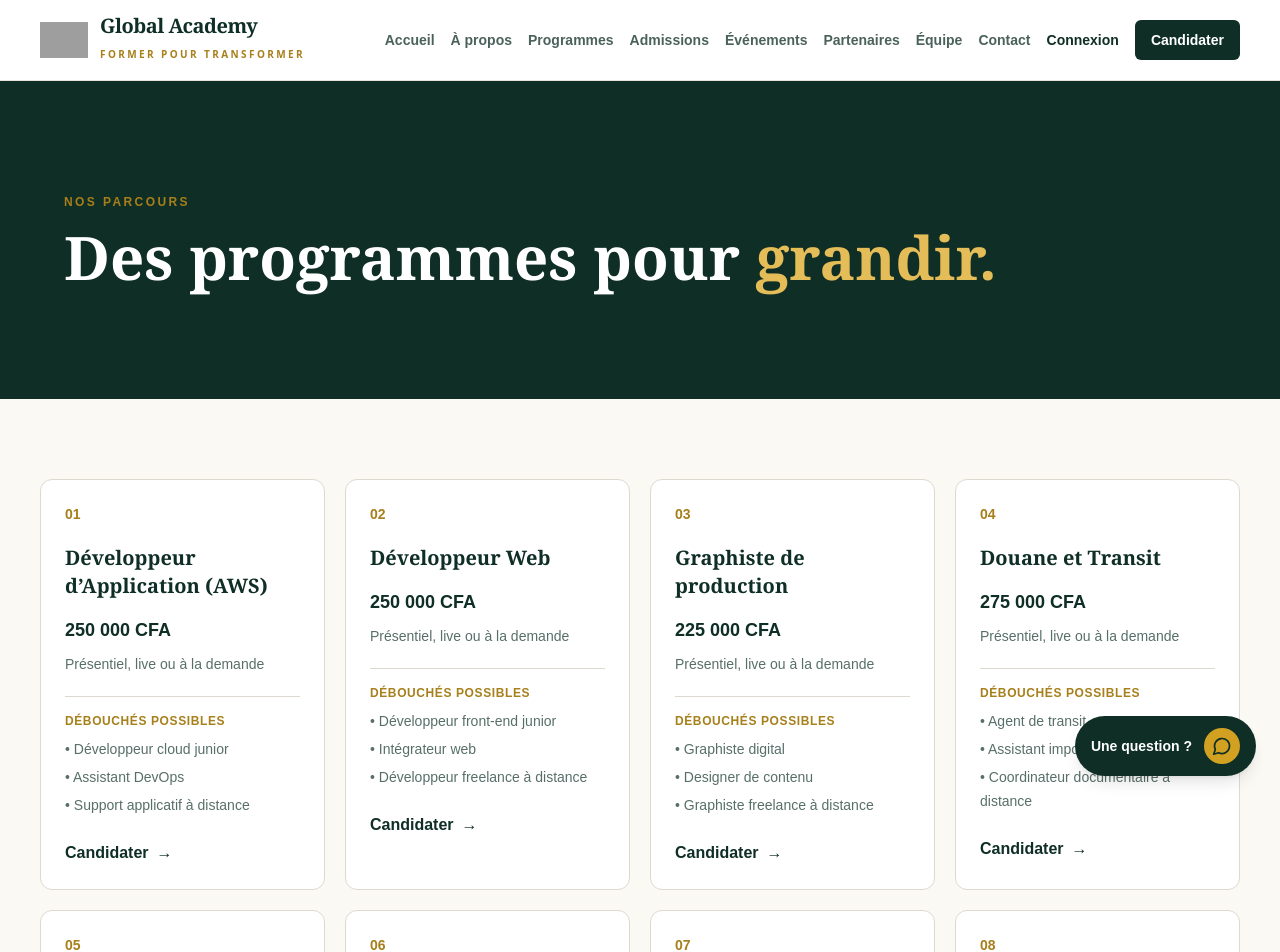
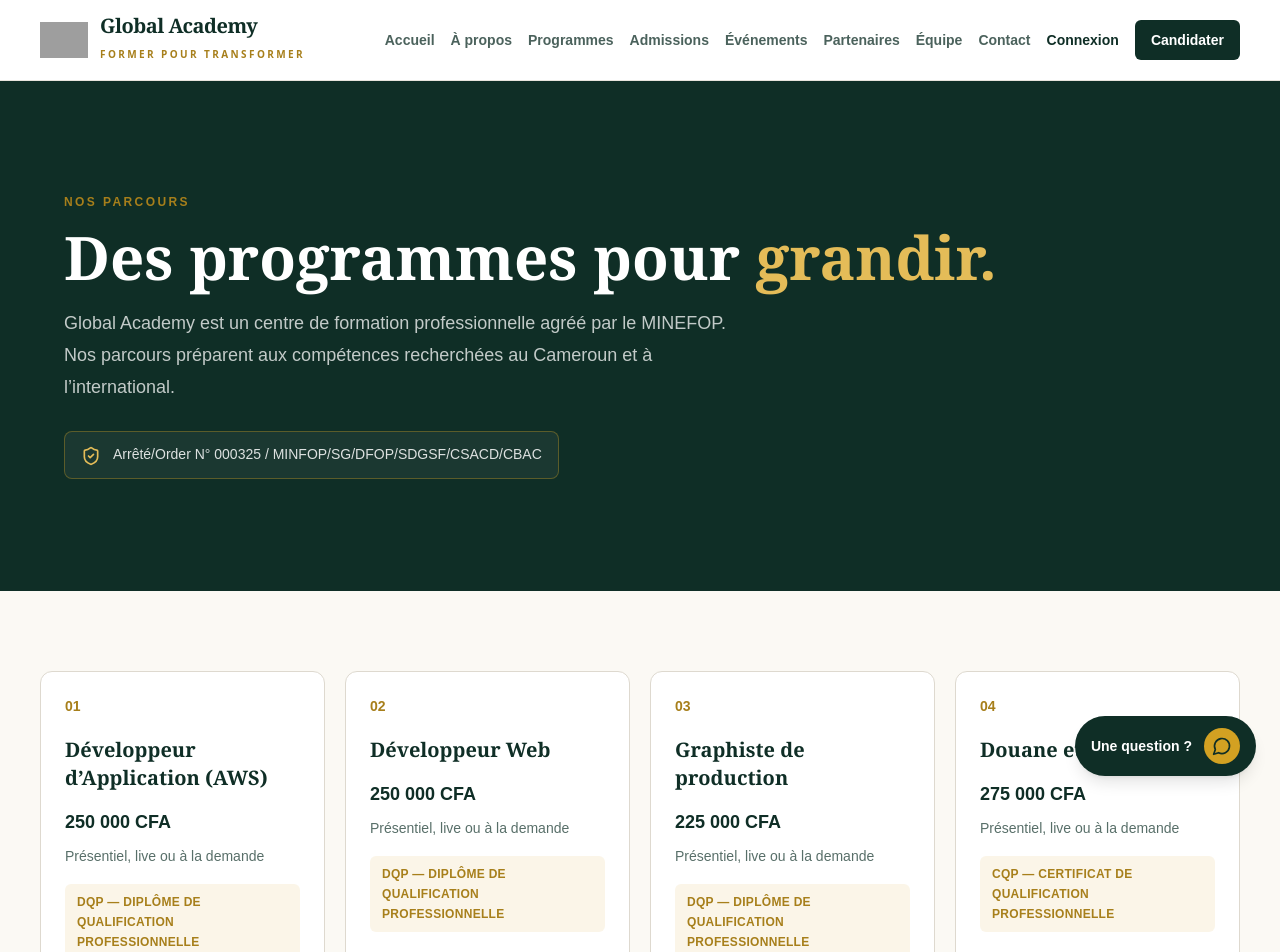
Before and after one commit to Abdoulaye-Thespy/GA-V0, a Next.js app: page /programs in a window 1280 px wide. Shown: the top 952 px of the page. Built offline with nearby package versions, Linux system fonts and the light colour scheme; grey boxes are pictures that could not be loaded.

Commit message:
Add MINEFOP accreditation and program qualifications

```diff
--- a/lib/academy-data.ts
+++ b/lib/academy-data.ts
@@ -1,12 +1,12 @@
 export const academyPrograms = [
-  { title: "Développeur d’Application (AWS)", price: "250 000 CFA", mode: "Présentiel, live ou à la demande", jobs: ["Développeur cloud junior", "Assistant DevOps", "Support applicatif à distance"] },
-  { title: "Développeur Web", price: "250 000 CFA", mode: "Présentiel, live ou à la demande", jobs: ["Développeur front-end junior", "Intégrateur web", "Développeur freelance à distance"] },
-  { title: "Graphiste de production", price: "225 000 CFA", mode: "Présentiel, live ou à la demande", jobs: ["Graphiste digital", "Designer de contenu", "Graphiste freelance à distance"] },
-  { title: "Douane et Transit", price: "275 000 CFA", mode: "Présentiel, live ou à la demande", jobs: ["Agent de transit", "Assistant import-export", "Coordinateur documentaire à distance"] },
-  { title: "Transport et logistique", price: "175 000 CFA", mode: "Présentiel, live ou à la demande", jobs: ["Assistant logistique", "Coordinateur transport", "Agent de suivi des expéditions"] },
-  { title: "Secrétariat de Direction", price: "165 000 CFA", mode: "Présentiel, live ou à la demande", jobs: ["Assistant virtuel", "Office manager junior", "Assistant administratif à distance"] },
-  { title: "Secrétariat de Bureautique", price: "165 000 CFA", mode: "Présentiel, live ou à la demande", jobs: ["Opérateur de saisie", "Assistant administratif", "Gestionnaire de documents à distance"] },
-  { title: "Secrétariat Bilingue", price: "165 000 CFA", mode: "Présentiel, live ou à la demande", jobs: ["Assistant bilingue", "Customer support à distance", "Assistant de projet international"] },
+  { title: "Développeur d’Application (AWS)", diploma: "DQP — Diplôme de Qualification professionnelle", price: "250 000 CFA", mode: "Présentiel, live ou à la demande", jobs: ["Développeur cloud junior", "Assistant DevOps", "Support applicatif à distance"] },
+  { title: "Développeur Web", diploma: "DQP — Diplôme de Qualification professionnelle", price: "250 000 CFA", mode: "Présentiel, live ou à la demande", jobs: ["Développeur front-end junior", "Intégrateur web", "Développeur freelance à distance"] },
+  { title: "Graphiste de production", diploma: "DQP — Diplôme de Qualification professionnelle", price: "225 000 CFA", mode: "Présentiel, live ou à la demande", jobs: ["Graphiste digital", "Designer de contenu", "Graphiste freelance à distance"] },
+  { title: "Douane et Transit", diploma: "CQP — Certificat de Qualification professionnelle", price: "275 000 CFA", mode: "Présentiel, live ou à la demande", jobs: ["Agent de transit", "Assistant import-export", "Coordinateur documentaire à distance"] },
+  { title: "Transport et logistique", diploma: "CQP — Certificat de Qualification professionnelle", price: "175 000 CFA", mode: "Présentiel, live ou à la demande", jobs: ["Assistant logistique", "Coordinateur transport", "Agent de suivi des expéditions"] },
+  { title: "Secrétariat de Direction", diploma: "DQP — Diplôme de Qualification professionnelle", price: "165 000 CFA", mode: "Présentiel, live ou à la demande", jobs: ["Assistant virtuel", "Office manager junior", "Assistant administratif à distance"] },
+  { title: "Secrétariat de Bureautique", diploma: "DQP — Diplôme de Qualification professionnelle", price: "165 000 CFA", mode: "Présentiel, live ou à la demande", jobs: ["Opérateur de saisie", "Assistant administratif", "Gestionnaire de documents à distance"] },
+  { title: "Secrétariat Bilingue", diploma: "DQP — Diplôme de Qualification professionnelle", price: "165 000 CFA", mode: "Présentiel, live ou à la demande", jobs: ["Assistant bilingue", "Customer support à distance", "Assistant de projet international"] },
 ] as const
 
 export const academyAccreditation = "Arrêté/Order N° 000325 / MINFOP/SG/DFOP/SDGSF/CSACD/CBAC"
```
Also changed, not shown: app/partners/page.tsx (+4 -2 lines), app/programs/page.tsx (+3 -2 lines).
